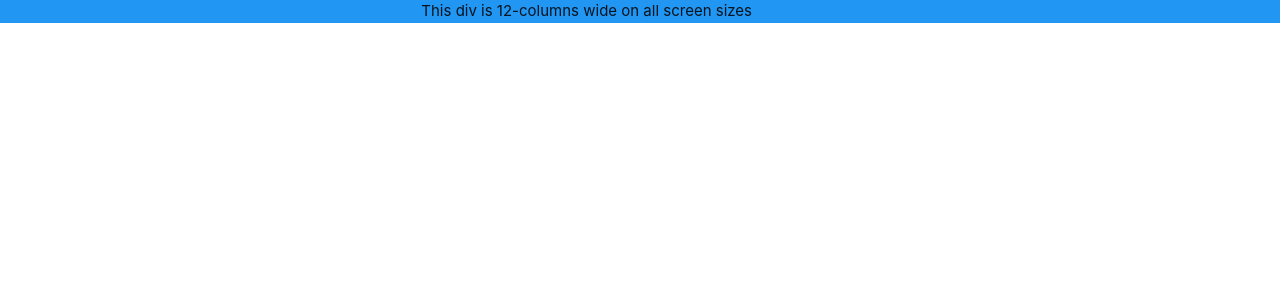
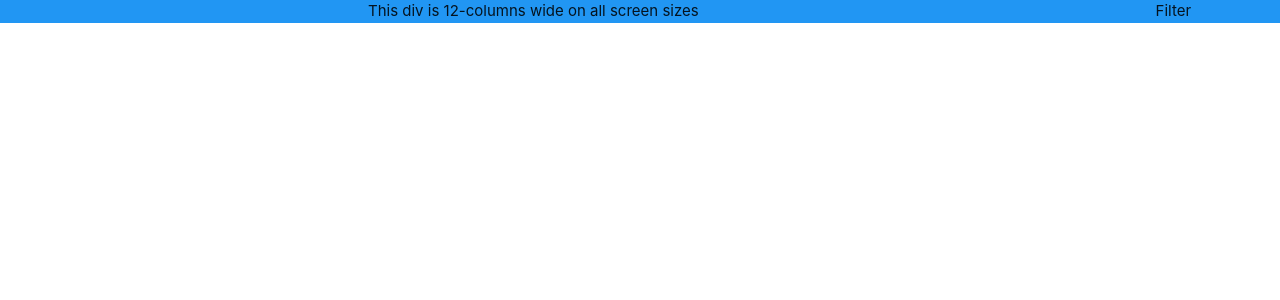
Before and after one commit to flozon/autovermietung, a React (Create React App) app: page / in a window 1280 px wide. Shown: the top 300 px of the page. Built offline with nearby package versions, Linux system fonts and the light colour scheme.

Commit message:
erster Test

```diff
--- a/src/components/header.js
+++ b/src/components/header.js
@@ -4,7 +4,8 @@ function Header() {
 	return (
 		<div className="Header">
 			<div class="row blue" id="contact">
-				<div class="col s11">This div is 12-columns wide on all screen sizes</div>
+				<div class="col s10">This div is 12-columns wide on all screen sizes</div>
+				<div class="col s2">Filter</div>
 			</div>
 		</div>
 	)
```
